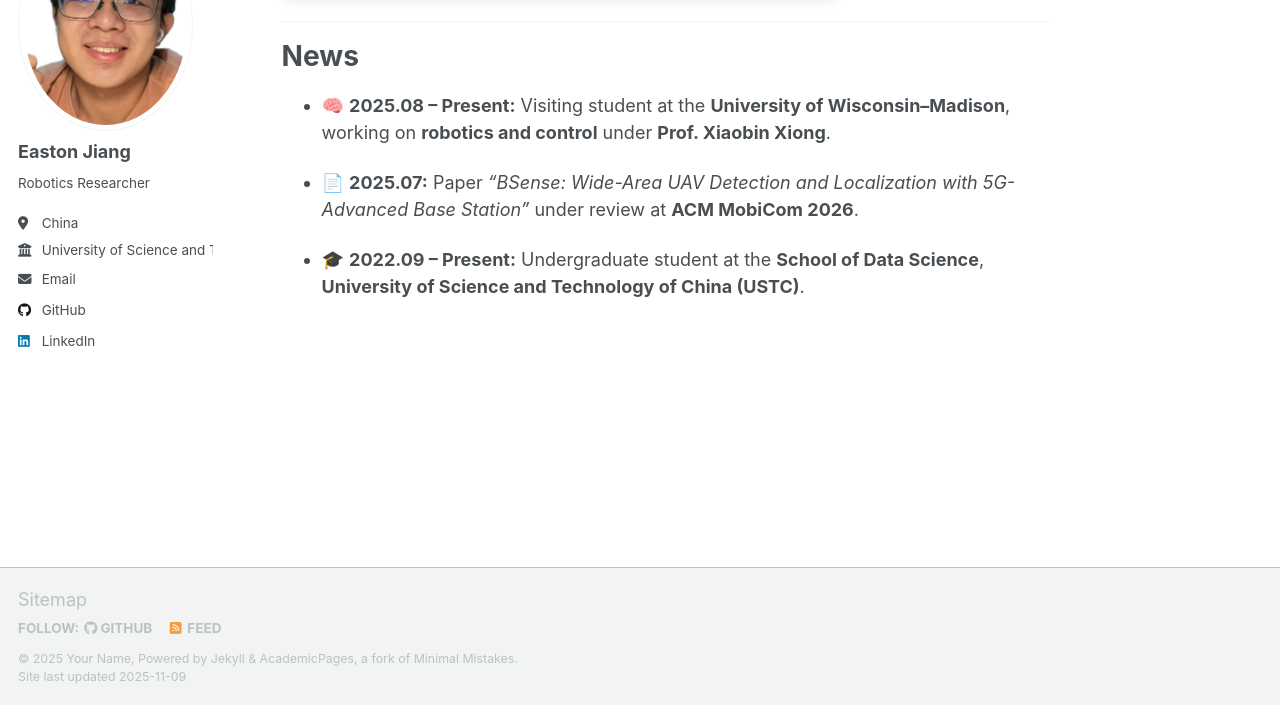
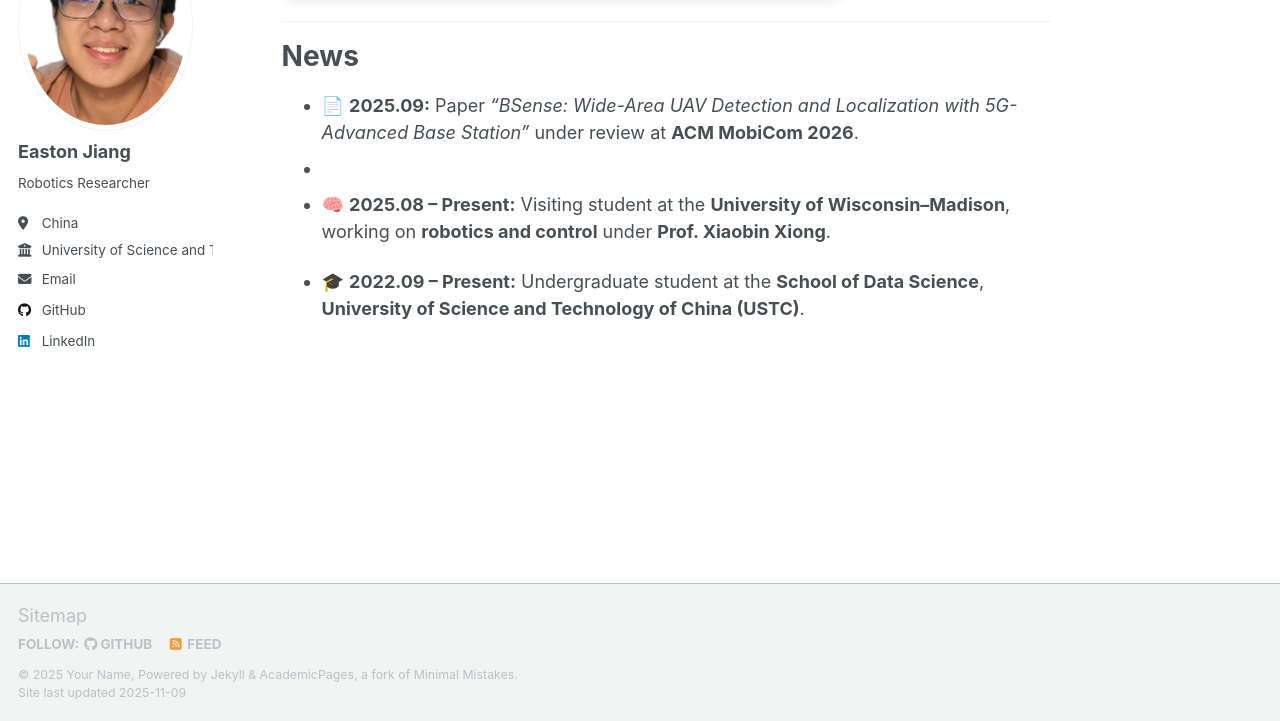
Before and after one commit to 1EastonJ/1eastonj, a Jekyll site: the page built from _pages/about.md, in a window 1280 px wide and 900 px high, scrolled down 2763 px, cut to the strip 179-900 px from the top of the window. Built offline with Jekyll 4.4.1, drawn with Linux system fonts in a browser that asks for light colours; a script that is not in the unit is left out.

Commit message:
Add paper submission details to news section
Updated news section with new paper submission details.

```diff
--- a/_pages/about.md
+++ b/_pages/about.md
@@ -126,8 +126,8 @@ His research interests lie in **robotics and control**, including **whole-body t
 
 News
 ======
+- 📄 **2025.09:** Paper *“BSense: Wide-Area UAV Detection and Localization with 5G-Advanced Base Station”* under review at **ACM MobiCom 2026**.
+-
 - 🧠 **2025.08 – Present:** Visiting student at the **University of Wisconsin–Madison**, working on **robotics and control** under **Prof. Xiaobin Xiong**.
 
-- 📄 **2025.07:** Paper *“BSense: Wide-Area UAV Detection and Localization with 5G-Advanced Base Station”* under review at **ACM MobiCom 2026**.
-
 - 🎓 **2022.09 – Present:** Undergraduate student at the **School of Data Science**, **University of Science and Technology of China (USTC)**.
```
